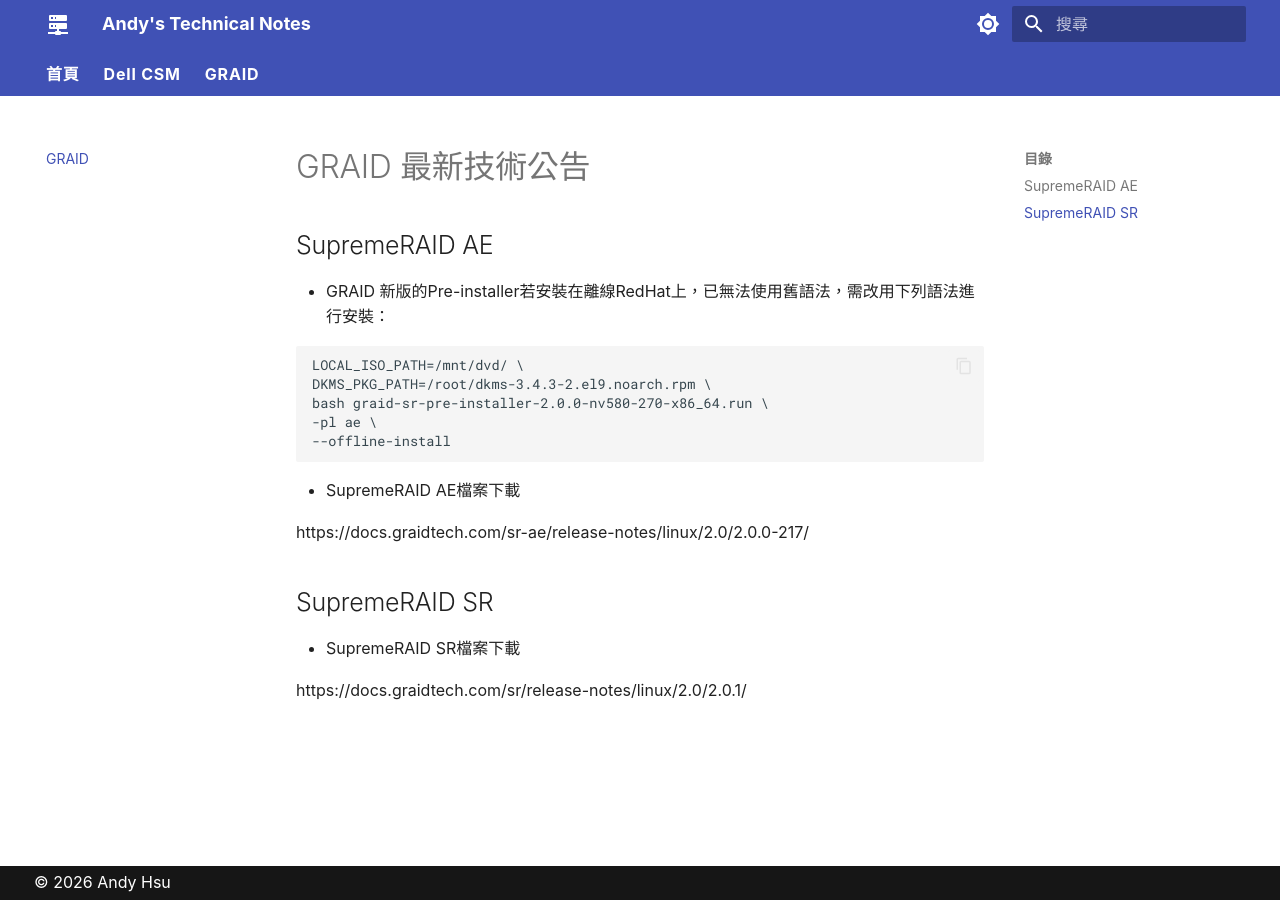
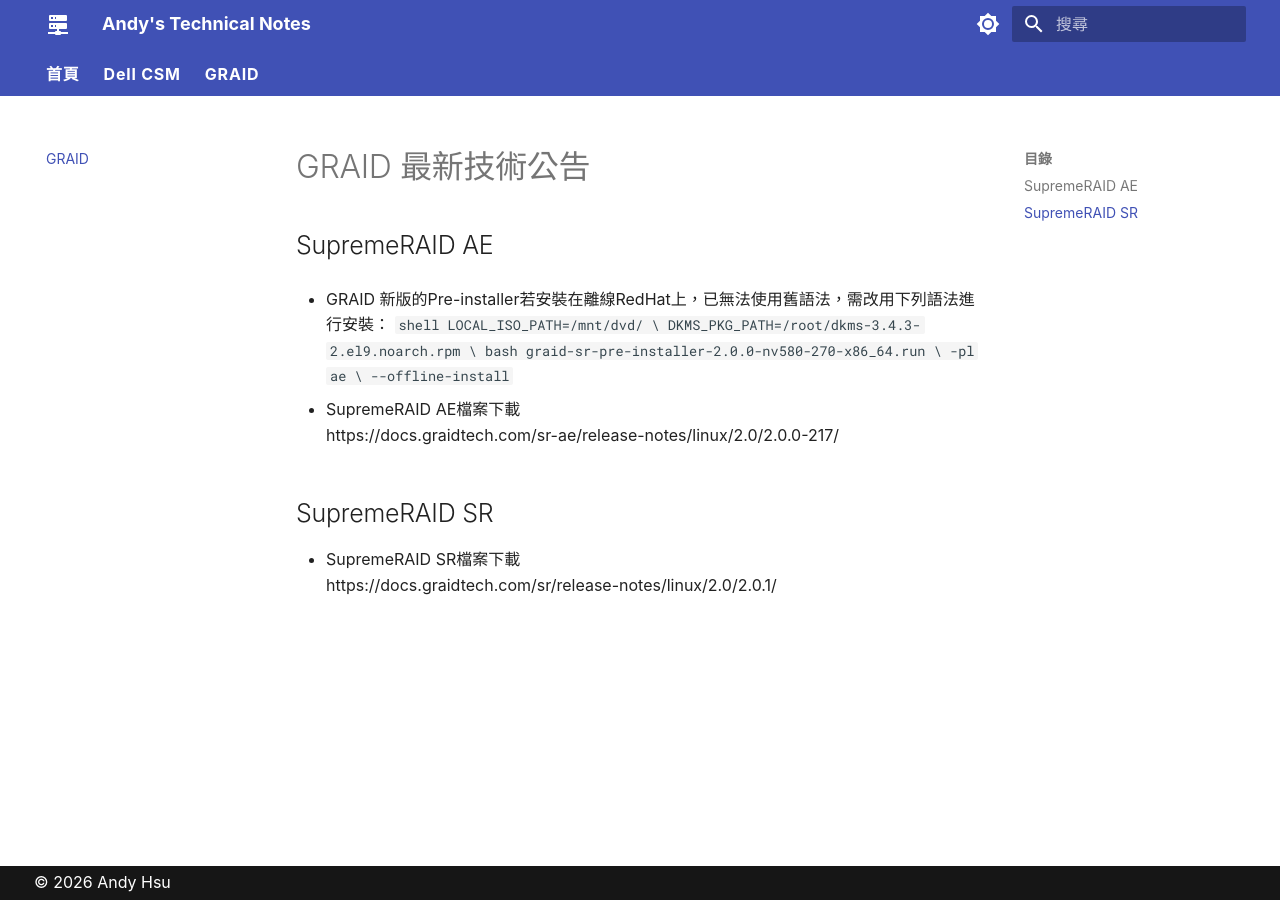
Before and after one commit to Andy0583/Metaage, an MkDocs documentation site: the page built from docs/graid/graid.md, in a window 1280 px wide. Built offline with MkDocs 1.6.1 and Material for MkDocs 9.7.7, drawn with Linux system fonts in a browser that asks for light colours.

````diff
--- a/docs/graid/graid.md
+++ b/docs/graid/graid.md
@@ -1,20 +1,17 @@
 # GRAID 最新技術公告
 ## SupremeRAID AE
 - GRAID 新版的Pre-installer若安裝在離線RedHat上，已無法使用舊語法，需改用下列語法進行安裝：
-```shell
-LOCAL_ISO_PATH=/mnt/dvd/ \
-DKMS_PKG_PATH=/root/dkms-3.4.3-2.el9.noarch.rpm \
-bash graid-sr-pre-installer-2.0.0-nv580-270-x86_64.run \
--pl ae \
---offline-install
-```
+  ```shell
+  LOCAL_ISO_PATH=/mnt/dvd/ \
+  DKMS_PKG_PATH=/root/dkms-3.4.3-2.el9.noarch.rpm \
+  bash graid-sr-pre-installer-2.0.0-nv580-270-x86_64.run \
+  -pl ae \
+  --offline-install
+  ```
 
-- SupremeRAID AE檔案下載
-
+- SupremeRAID AE檔案下載<br>
   https://docs.graidtech.com/sr-ae/release-notes/linux/2.0/2.0.0-217/
 
-
 ## SupremeRAID SR
-- SupremeRAID SR檔案下載
-
+- SupremeRAID SR檔案下載<br>
   https://docs.graidtech.com/sr/release-notes/linux/2.0/2.0.1/
````
